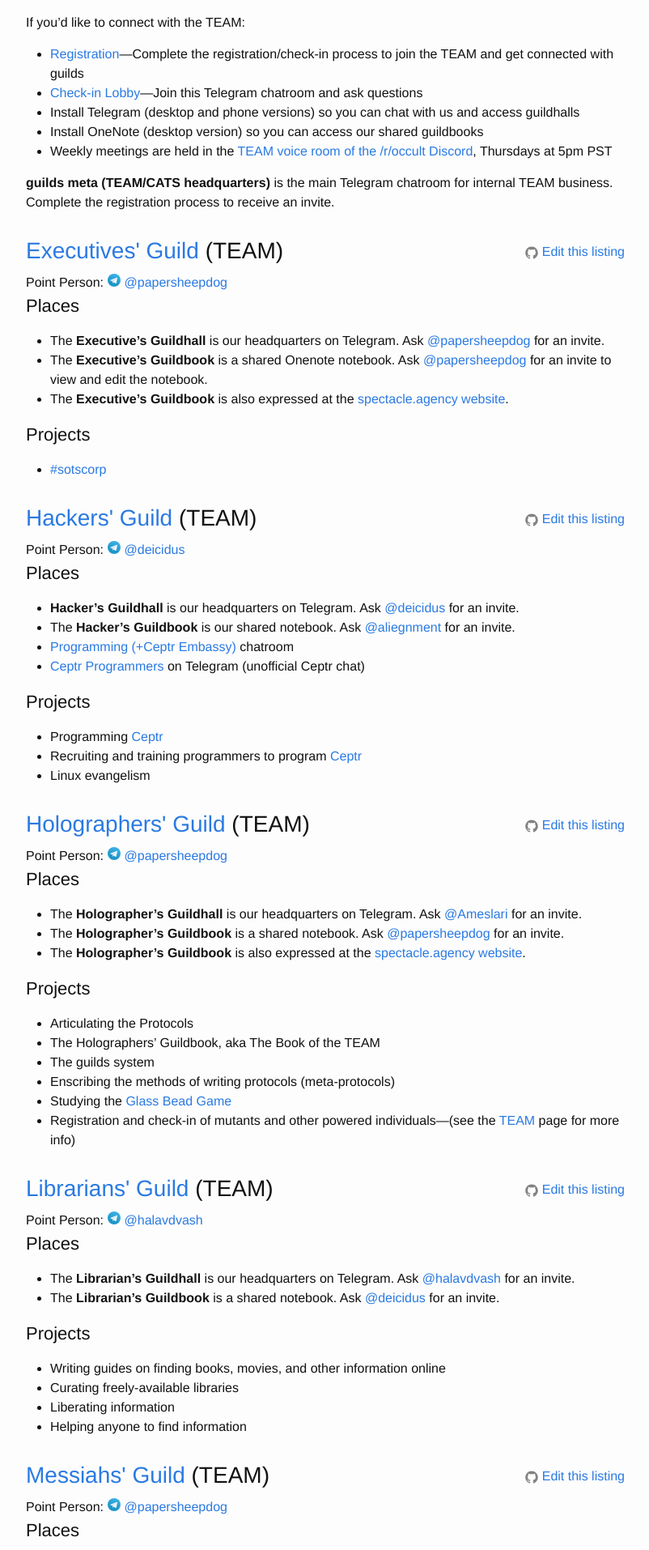
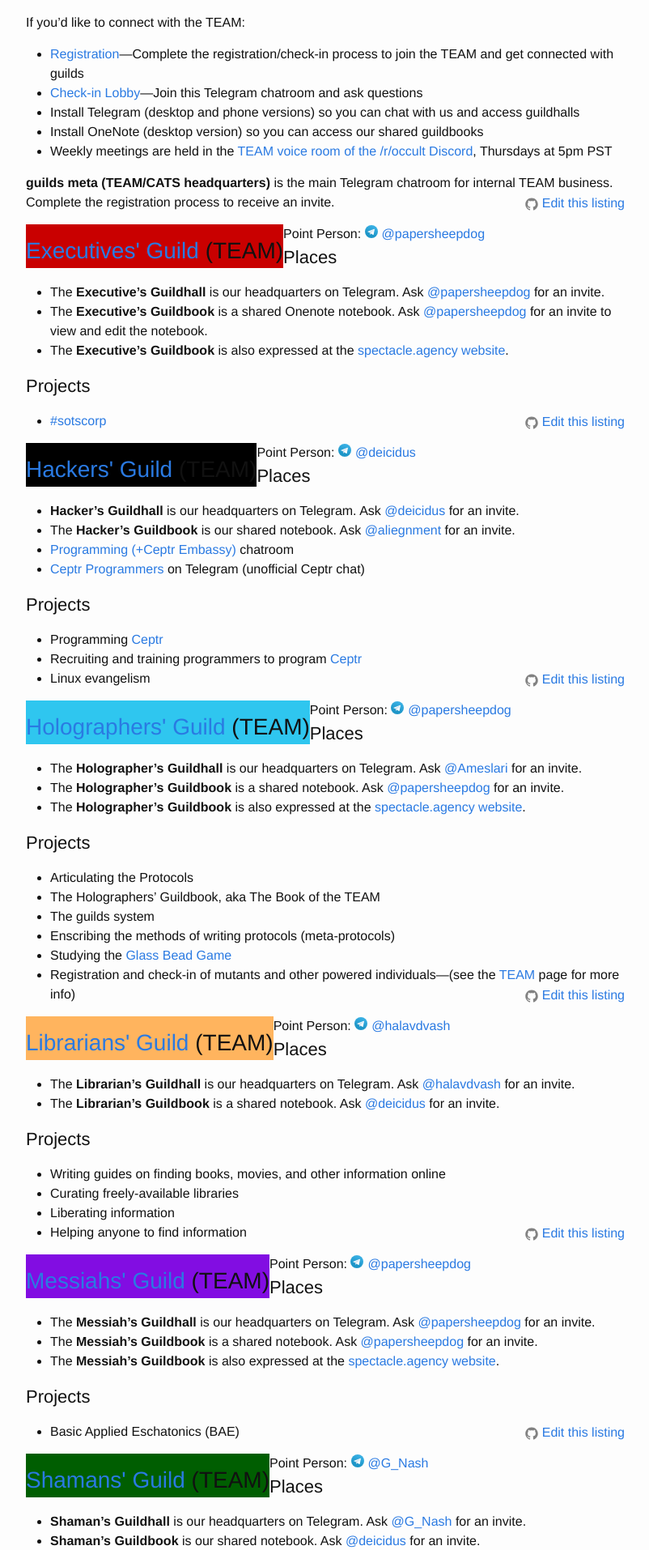
Before and after one commit to coalition-of-invisible-colleges/cic.github.io, a Jekyll site: the page built from colleges/TEAM.md, in a window 1280 px wide. Shown: the part 436-2350 px from the top of the page at 81% size, without its empty margins (238-1040 px from the left). Built offline with Jekyll 4.4.1, drawn with Linux system fonts in a browser that asks for light colours.

Commit message:
Added guild colors

```diff
--- a/_sass/_layout.scss
+++ b/_sass/_layout.scss
@@ -247,3 +247,46 @@
     }
   }
 }
+
+/**
+ * Guilds
+ */
+.guildtitle {
+  float: left;
+}
+
+.executives {
+  background-color: #c90000;
+}
+
+.hackers {
+  background-color: #000000;
+}
+
+.holographers {
+  background-color: #2fc6ef;
+}
+
+.librarians {
+  background-color: #ffb45e;
+}
+
+.messiahs {
+  background-color: #820de2;
+}
+
+.permaculturists {
+  background-color: #7dff38;
+}
+
+.shamans {
+  background-color: #005e01
+}
+
+.teachers {
+  background-color: #828282;
+}
+
+.wizards {
+  background-color: #1800ba;
+}
```
